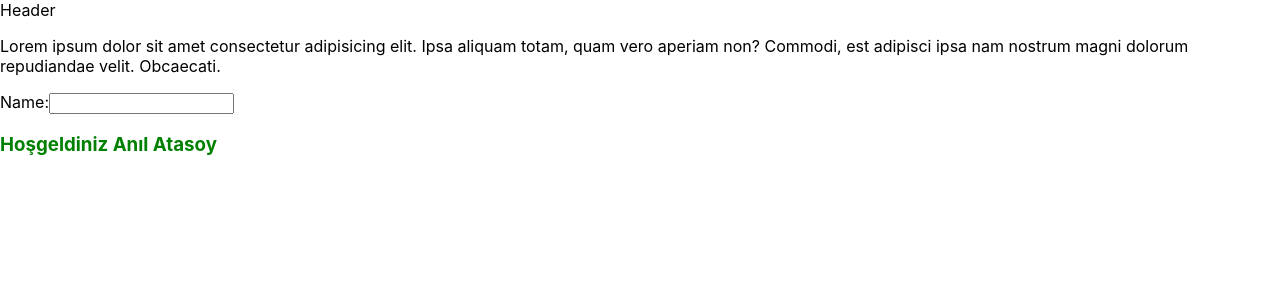
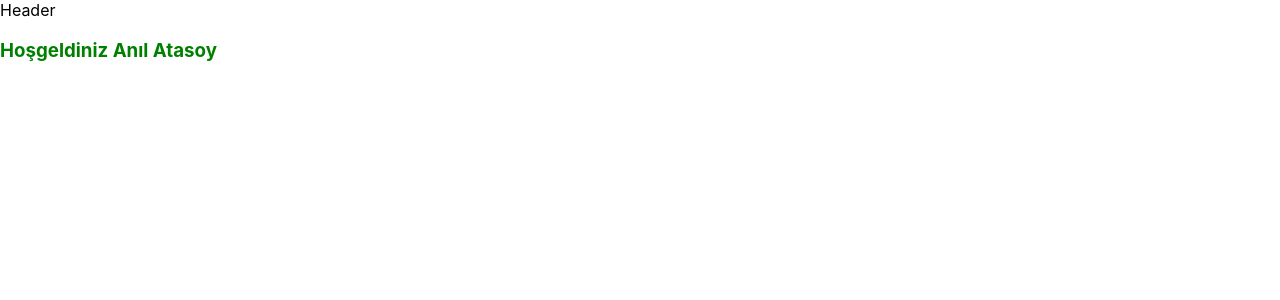
Before and after one commit to safaanilatasoy/Kodluyoruz-React, a React (Create React App) app in the folder components/hello-react/: page / in a window 1280 px wide. Shown: the top 300 px of the page. Built offline with nearby package versions, Linux system fonts and the light colour scheme.

Commit message:
Props kullanımı

```diff
--- a/components/hello-react/src/App.js
+++ b/components/hello-react/src/App.js
@@ -1,31 +1,17 @@
 import './App.css';
 import Header from './components/Header'
+import User from './components/User'
 
 
-const name = "Anıl";
-const surname = "Atasoy";
-const isLoggedIn = true;
+
 
 function App() {
   return (
     <>
       <Header />
-      <p>
-        Lorem ipsum dolor sit amet consectetur adipisicing elit. Ipsa aliquam
-        totam, quam vero aperiam non? Commodi, est adipisci ipsa nam nostrum
-        magni dolorum repudiandae velit. Obcaecati.
-      </p>
+      <User name="Anıl" surname="Atasoy" isLoggedIn={true}/>
 
-      <label htmlFor="myInput">
-        Name:
-        <input id="myInput" type="text" />
-      </label>
 
-      {/* if login success*/}
-      <h3 className="loginSuccess">{isLoggedIn && `Hoşgeldiniz ${name} ${surname}`}</h3>
-
-      {/* if login fail */}
-      <h3 className="loginFail">{!isLoggedIn && `Lütfen giriş yapınız`}</h3>
     </>
   );
 }
--- /dev/null
+++ b/components/hello-react/src/components/User.js
@@ -0,0 +1,17 @@
+
+
+function User({name, surname, isLoggedIn}) {
+  return (
+    <>
+      {/* if login success*/}
+      <h3 className="loginSuccess">
+        {isLoggedIn && `Hoşgeldiniz ${name} ${surname}`}
+      </h3>
+
+      {/* if login fail */}
+      <h3 className="loginFail">{!isLoggedIn && `Giriş yapmadınız!`}</h3>
+    </>
+  );
+}
+
+export default User;
```
